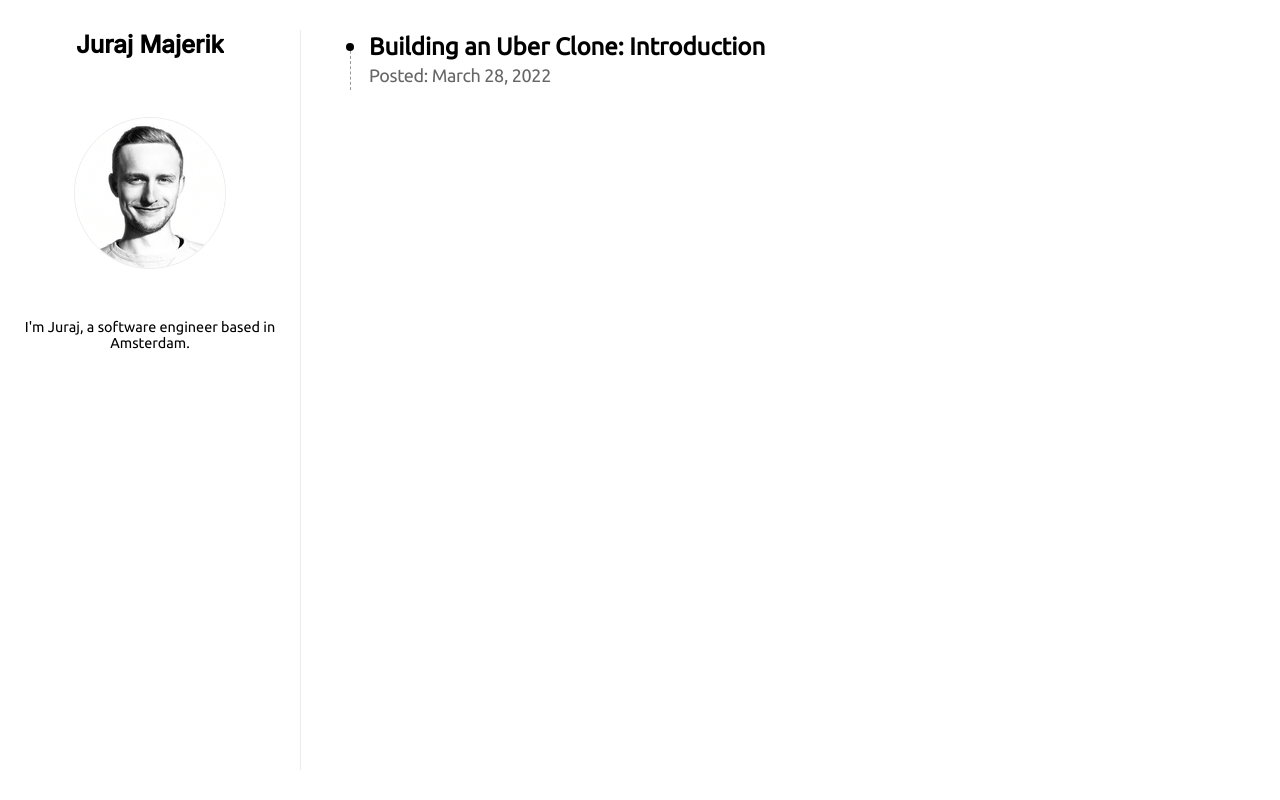
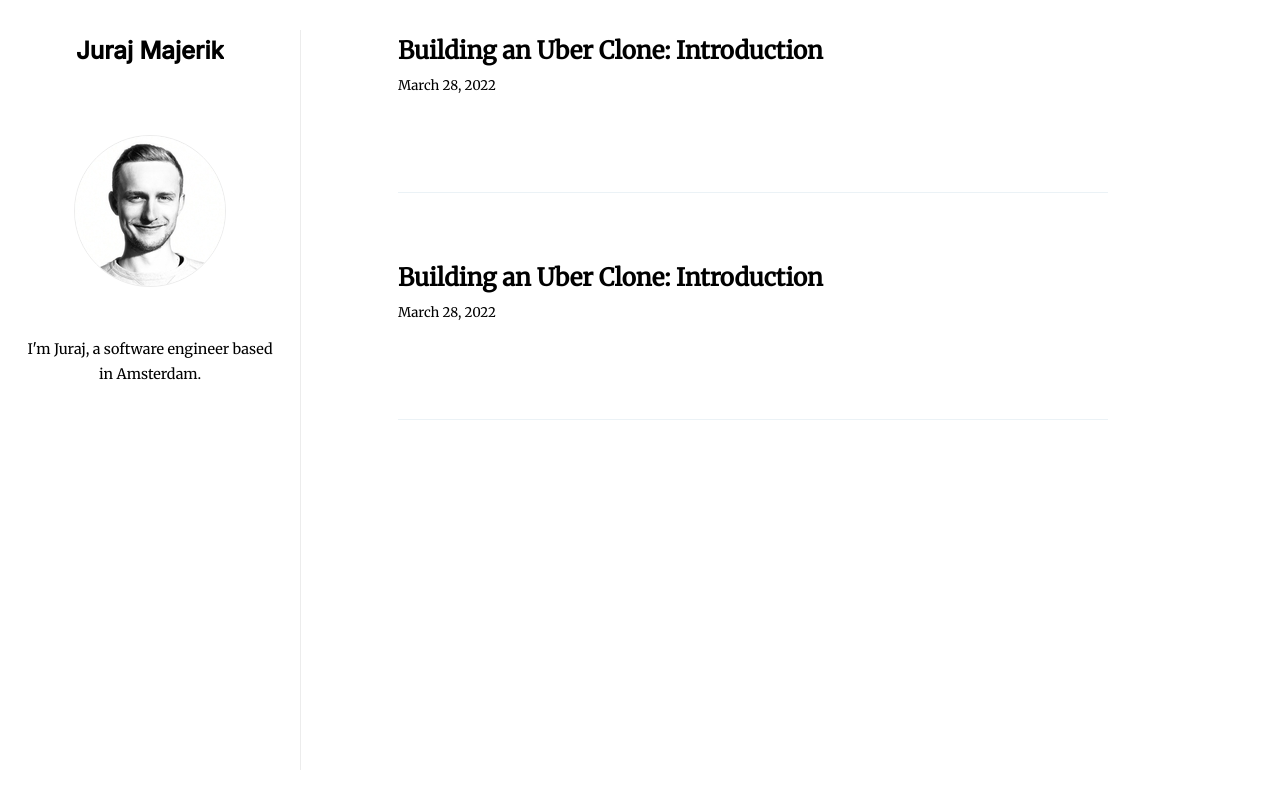
Before and after one commit to jurajmajerik/blog, a Gatsby site: page / in a window 1280 px wide. Built offline with nearby package versions, Linux system fonts and the light colour scheme; Gatsby itself is replaced by a stand-in of ours.

Commit message:
change styles

```diff
--- /dev/null
+++ b/blog/second-post/index.mdx
@@ -0,0 +1,11 @@
+---
+title: "Building an Uber Clone: Introduction"
+date: "2022-03-28"
+hero_image: "./diagram-1.png"
+hero_image_alt: "A wireframe of the app"
+---
+Uber app has been fascinating to me for some time. It touches the physical world, it keeps this machinery of cars and people moving, it needs to be fast, reliable. The architecture is huge an real-time.
+
+Building this app requires many things in the domain of system design. When you see the car icon moving on the screen, those are simply many successive reads from a database. What database choice do we need to support this? How will we represent the geolocation of a car? How do we send the information to the frontend in a continuous but efficient way? What APIs do we need to support these functionalities, both on the driver and on the rider side? In the frontend, how do we build the actual map in the frontend? How do we make the car animation butter smooth? How can we monitor the performance of our system? How do we test every component? The reads and writes, queue sizes? How do we ensure the system stays available when failures happen? How will we make our design choices and what tradeoffs are we going to make?
+
+What are the important questions we are not even asking yet?
--- a/package.json
+++ b/package.json
@@ -15,8 +15,8 @@
     "clean": "gatsby clean"
   },
   "dependencies": {
-    "@fontsource/inter": "^4.5.1",
-    "@fontsource/ubuntu": "^4.5.0",
+    "@fontsource/inter": "^4.5.7",
+    "@fontsource/merriweather": "^4.5.8",
     "@mdx-js/mdx": "^1.6.22",
     "@mdx-js/react": "^1.6.22",
     "gatsby": "^4.2.0",
--- a/src/components/layout.css
+++ b/src/components/layout.css
@@ -1,6 +1,26 @@
+html {
+    font: 100%/1.75 'Merriweather','Georgia',serif;
+    box-sizing: border-box;
+    overflow-y: scroll;
+}
+
 body {
-    font-family: "Ubuntu";
+    font-family: 'Merriweather', 'Georgia', serif;
+    font-weight: 400;
+    word-wrap: break-word;
+    font-kerning: normal;
     /* font-family: "Inter"; */
+}
+
+p {
+    margin-left: 0;
+    margin-right: 0;
+    margin-top: 0;
+    padding-bottom: 0;
+    padding-left: 0;
+    padding-right: 0;
+    padding-top: 0;
+    margin-bottom: 1.75rem;
 }
 
 a {
@@ -83,20 +103,34 @@
     display: block !important;
 }
 
-.posts ul {
-    padding-left: 18px;
-    border-left: 1px dashed #999;
-    display: block;
-    position: relative;
+article {
+    margin-top: 30px;
 }
 
-li {
-    font-size: 18px;
+article caption {
+    margin: 1em 0 0;
+    font-size: 80%;
+    line-height: 1.6em;
+    text-align: center;
+    display: block;
+    margin-bottom: 20px;
 }
 
-li h2 {
+article h1.heading {
+    margin-top: 0px;
+    margin-bottom: 0px;
+}
+
+article h2 {
     font-size: 1.5rem;
     margin-bottom: 0px;
+}
+
+article p.meta {
+    font-size: 0.83255rem;
+    line-height: 1.75rem;
+    display: block;
+    margin-bottom: 1.75rem;
 }
 
 ::marker {
@@ -104,7 +138,7 @@
     font-size: 27px;
 }
 
-li a {
+article a {
     text-decoration: none;
     transition-duration: .2s;
     transition-property: color;
@@ -113,17 +147,29 @@
     /* -webkit-text-fill-color: transparent; */
 }
 
-li a:hover {
+article a:hover {
     color: rgb(100, 100, 100);
+}
+
+.post {
+    width: 85%;
+    max-width: 900px;
+}
+
+.post {
+    position: relative;
+    width: 80%;
+    max-width: 710px;
+    margin-bottom: 4rem;
+    margin-left: 10%;
+    padding-bottom: 4rem;
+    border-bottom: #EBF2F6 1px solid;
+    word-wrap: break-word;
 }
 
 a:visited {
     color: #000;
     text-decoration: none;
-}
-
-main h1 {
-    margin-left: 10%;
 }
 
 .posts {
@@ -145,7 +191,7 @@
     content: "";
 }
 
-.posts li p {
+.posts article p {
     line-height: 1.6;
     letter-spacing: -.02em;
     color: #666;
--- a/src/components/layout.js
+++ b/src/components/layout.js
@@ -1,9 +1,8 @@
 import * as React from 'react'
 import { Link } from 'gatsby'
 import { StaticImage } from 'gatsby-plugin-image'
-import '@fontsource/inter'
+import '@fontsource/merriweather'
 import '@fontsource/inter/500.css'
-import '@fontsource/ubuntu'
 import './layout.css'
 
 const Layout = ({ pageTitle, children }) => {
@@ -26,7 +25,6 @@
         </div>
       </aside>
       <main>
-        <h1 className="heading">{pageTitle}</h1>
         {children}
       </main>
     </div>
--- a/src/pages/blog/{mdx.slug}.js
+++ b/src/pages/blog/{mdx.slug}.js
@@ -9,14 +9,18 @@
 
   return (
     <Layout pageTitle={data.mdx.frontmatter.title}>
-      <p>Posted: {data.mdx.frontmatter.date}</p>
+      <article className='post'>
+        <h1 className="heading">{data.mdx.frontmatter.title}</h1>
+        <p className='meta'>{data.mdx.frontmatter.date}</p>
         <GatsbyImage
           image={image}
           alt={data.mdx.frontmatter.hero_image_alt}
         />
+        <caption>{data.mdx.frontmatter.hero_image_alt}</caption>
         <MDXRenderer>
           {data.mdx.body}
         </MDXRenderer>
+      </article>
     </Layout>
   )
 }
--- a/src/pages/index.js
+++ b/src/pages/index.js
@@ -4,25 +4,20 @@
 
 
 const IndexPage = ({ data }) => {
-
   return (
     <Layout>
-      <div className="posts">
-        <ul>
       {
         data.allMdx.nodes.map(node => (
-              <li key={node.id}>
+          <article className='post' key={node.id}>
             <h2>
               <Link to={`/blog/${node.slug}`}>
                 {node.frontmatter.title}
               </Link>
             </h2>
-                <p>Posted: {node.frontmatter.date}</p>
-              </li>
+            <p className='meta'>{node.frontmatter.date}</p>
+          </article>
         ))
       }
-        </ul>
-      </div>
     </Layout>
   )
 }
```
Also changed, not shown: blog/first-post/diagram-1.png, blog/second-post/diagram-1.png (added), blog/second-post/img1.jpeg (renamed from blog/first-post/img1.jpeg), 4 other files. Lines whose indentation alone changed are shown as unchanged.
